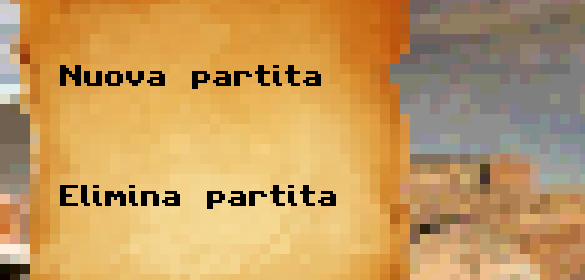
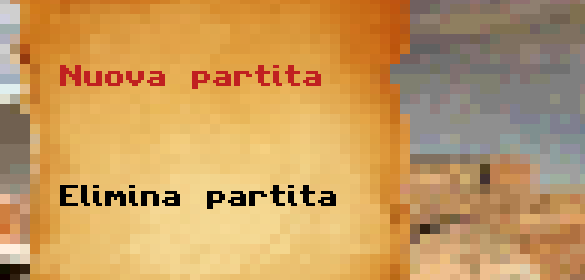
Before and after one commit to BarbanAlberto/Pompei2079, a plain HTML site: page index.html in a window 1280 px wide. In both pictures the pointer is over the button "Nuova partita". Shown: the part 206-486 px from the top of the page, 0-585 px from the left. Drawn offline with Linux system fonts and the light colour scheme.

Commit message:
Aggiunto il colore di hover ai bottoni

```diff
--- a/style.css
+++ b/style.css
@@ -8,6 +8,7 @@ body {
   width: 640px;
   height: 360px;
   background-color: #121212;
+  color: #181425;
   font-family: "Amiga Forever Pro 2";
   transform-origin: top left;
 }
@@ -60,5 +61,6 @@ button, span {
   left: 135px;
   transform: translateX(-50%);
 }
+button:hover { color: #c02020; }
 
 #game { background-image: url("img/Sfondo Gioco.png"); }
```
